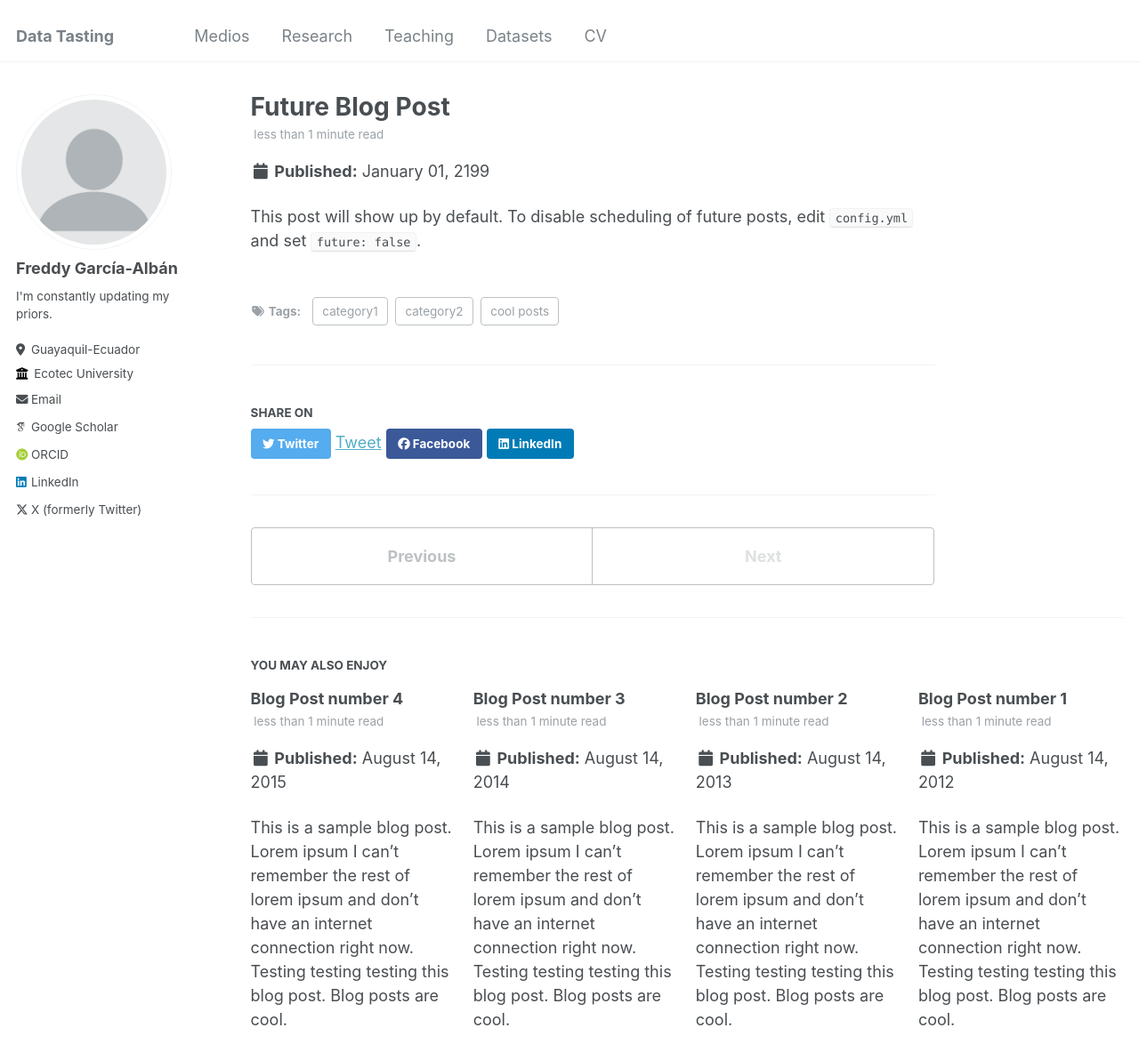
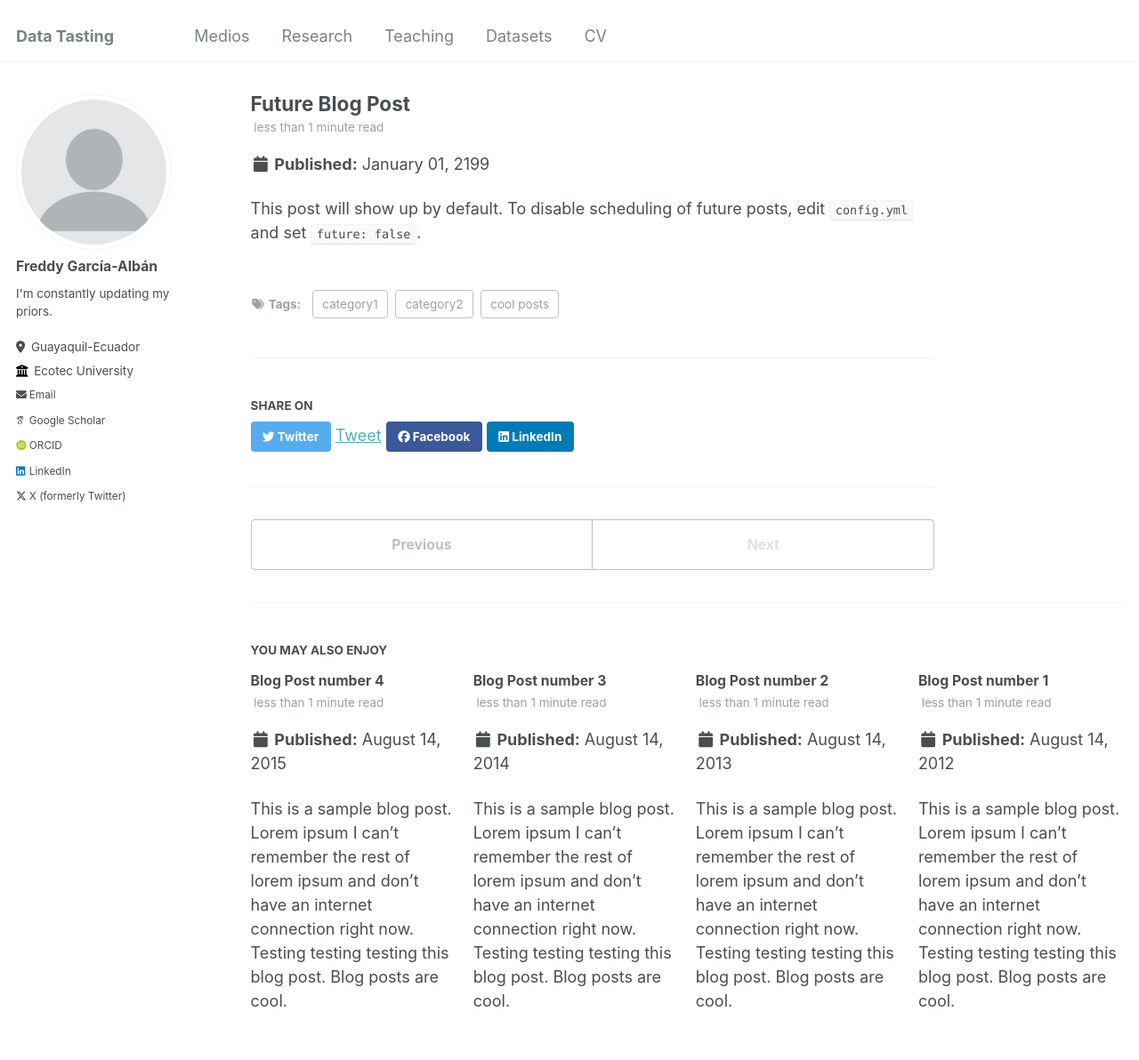
Before and after one commit to EnexFG/EnexFG.github.io, a Jekyll site: the page built from _posts/2199-01-01-future-post.md, in a window 1280 px wide and 1400 px high. Shown: the top 1192 px of the window at 89% size. Built offline with Jekyll 4.4.1, drawn with Linux system fonts in a browser that asks for light colours; some web fonts are replaced; comment, search, counter and statistics services are not loaded.

Commit message:
Update _variables.scss

```diff
--- a/_sass/_variables.scss
+++ b/_sass/_variables.scss
@@ -33,13 +33,13 @@
 $caption-font-family        : $serif;
 
 /* type scale */
-$type-size-1                : 2.441em;  // ~39.056px
-$type-size-2                : 1.953em;  // ~31.248px
-$type-size-3                : 1.563em;  // ~25.008px
-$type-size-4                : 1.25em;   // ~20px
-$type-size-5                : 1em;      // ~16px
-$type-size-6                : 0.75em;   // ~12px
-$type-size-7                : 0.6875em; // ~11px
+$type-size-1                : 1.953em;  // ~31.248px
+$type-size-2                : 1.563em;  // ~25.008px
+$type-size-3                : 1.25em;   // ~20px
+$type-size-4                : 1em;      // ~16px
+$type-size-5                : 0.875em;   // ~12px
+$type-size-6                : 0.75em; // ~11px
+$type-size-7                : 0.6875em;  // ~10px
 $type-size-8                : 0.625em;  // ~10px
 
 /* masthead properties */
```
